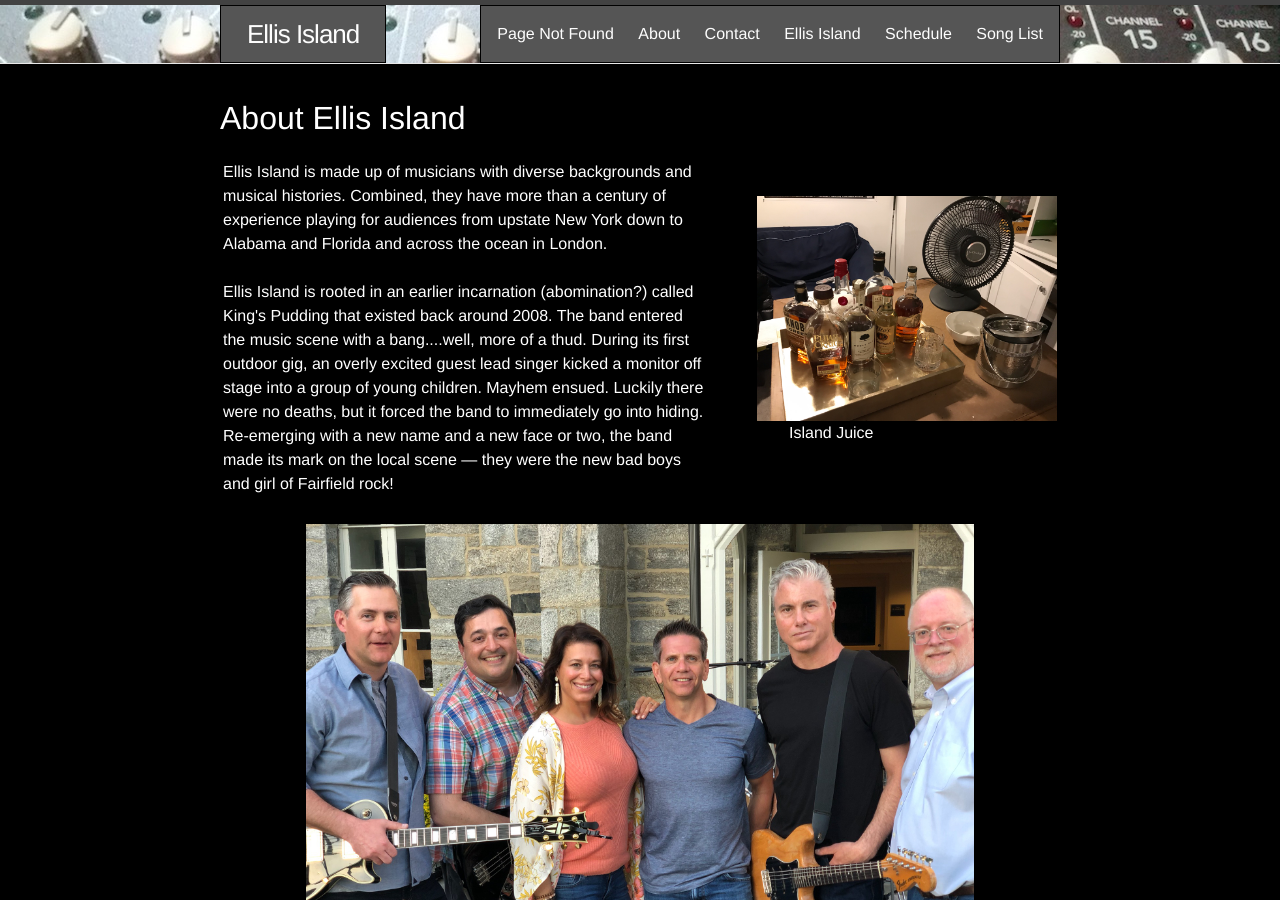
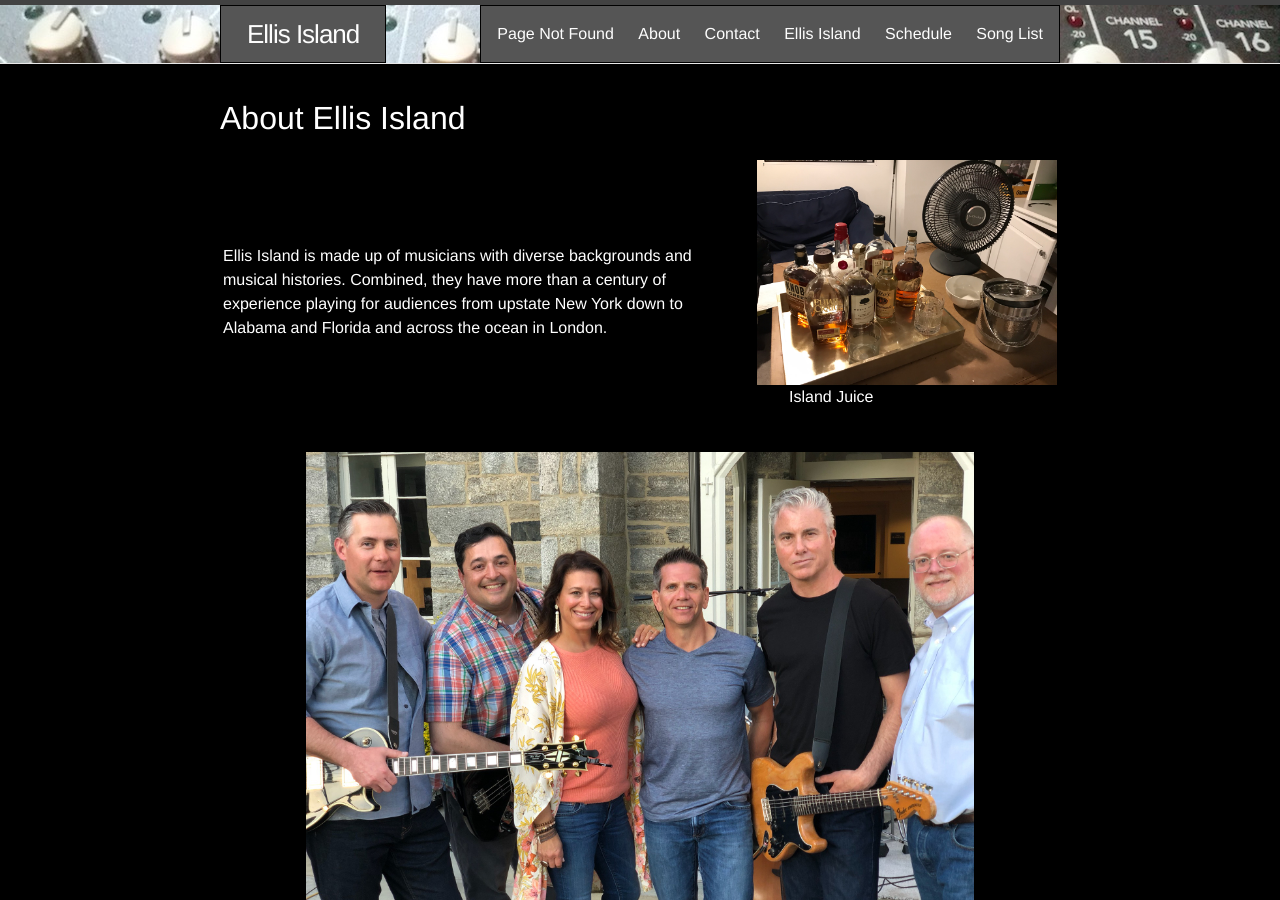
Before and after one commit to jimm/www-ellisislandband-net, a Jekyll site: the page built from about.md, in a window 1280 px wide and 900 px high. Built offline with Jekyll 4.4.1, drawn with Linux system fonts in a browser that asks for light colours.

Commit message:
reverted band bio text

```diff
--- a/about.md
+++ b/about.md
@@ -12,16 +12,6 @@ title: About
       musical histories. Combined, they have more than a century of
       experience playing for audiences from upstate New York down to Alabama
       and Florida and across the ocean in London.
-      <br/><br/>
-      Ellis Island is rooted in an earlier incarnation (abomination?) called
-      King's Pudding that existed back around 2008. The band entered the
-      music scene with a bang....well, more of a thud. During its first
-      outdoor gig, an overly excited guest lead singer kicked a monitor off
-      stage into a group of young children. Mayhem ensued. Luckily there
-      were no deaths, but it forced the band to immediately go into hiding.
-      Re-emerging with a new name and a new face or two, the band made its
-      mark on the local scene &mdash; they were the new bad boys and girl
-      of Fairfield rock!
     </td>
     <td width="300">
       <img src="images/bourbon_tray.jpeg" width="300"/>
```
